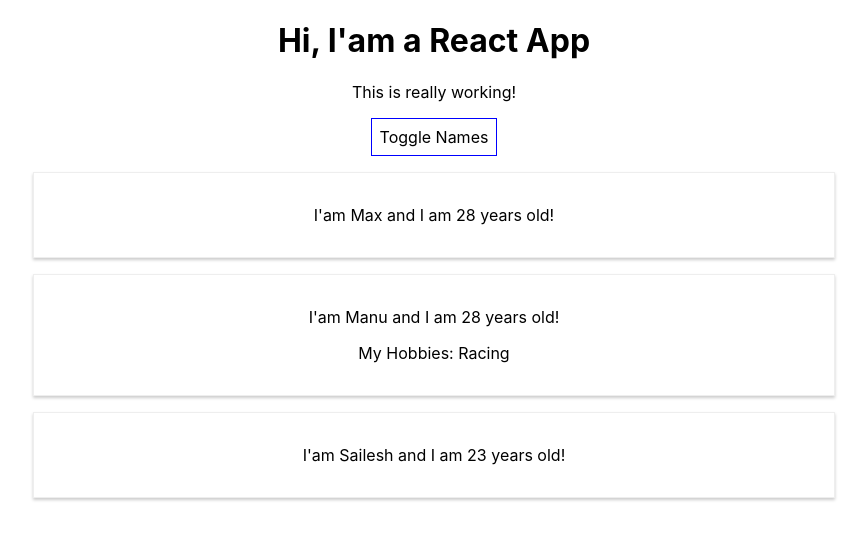
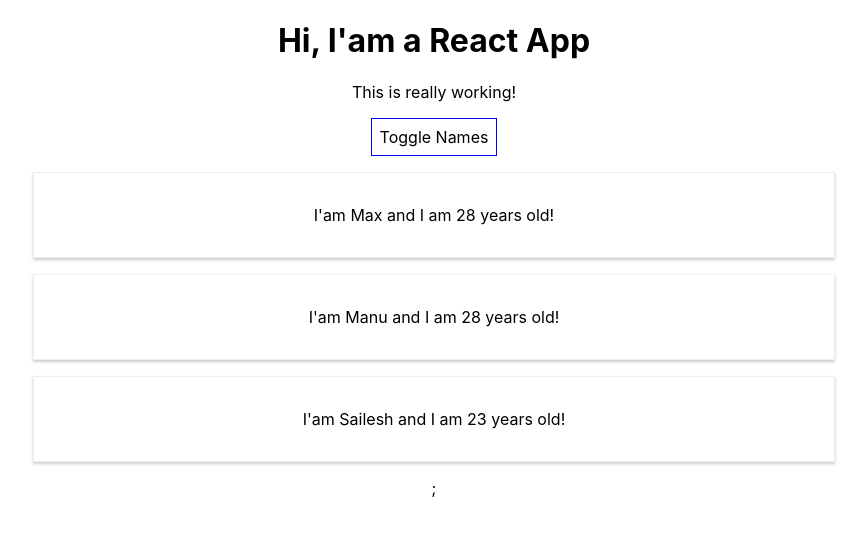
Before and after one commit to meSailesh/React-app, a React (Create React App) app: page / in a window 1280 px wide. Both pictures are taken after a click on the button "Toggle Names". Shown: the top 540 px of the page, without its empty margins (206-1073 px from the left). Built offline with nearby package versions, Linux system fonts and the light colour scheme.

Commit message:
Outputting Lists

```diff
--- a/src/App.js
+++ b/src/App.js
@@ -51,19 +51,12 @@
   if(personsState.showPersons) {
     persons = (
       <div>
-          <Person
-          name = {personsState.persons[0].name}
-          age = {personsState.persons[0].age}/>
-          <Person
-          name = {personsState.persons[1].name}
-           age = {personsState.persons[1].age}
-           clicked = {switchNameHandler}>
-            My Hobbies: Racing
-          </Person>
-          <Person
-          name = {personsState.persons[2].name}
-          age = {personsState.persons[2].age}/>
-        </div>
+        {personsState.persons.map(person => {
+          return <Person
+          name = {person.name}
+          age = {person.age}/>
+        })};
+      </div>
     );
 
   }
```
